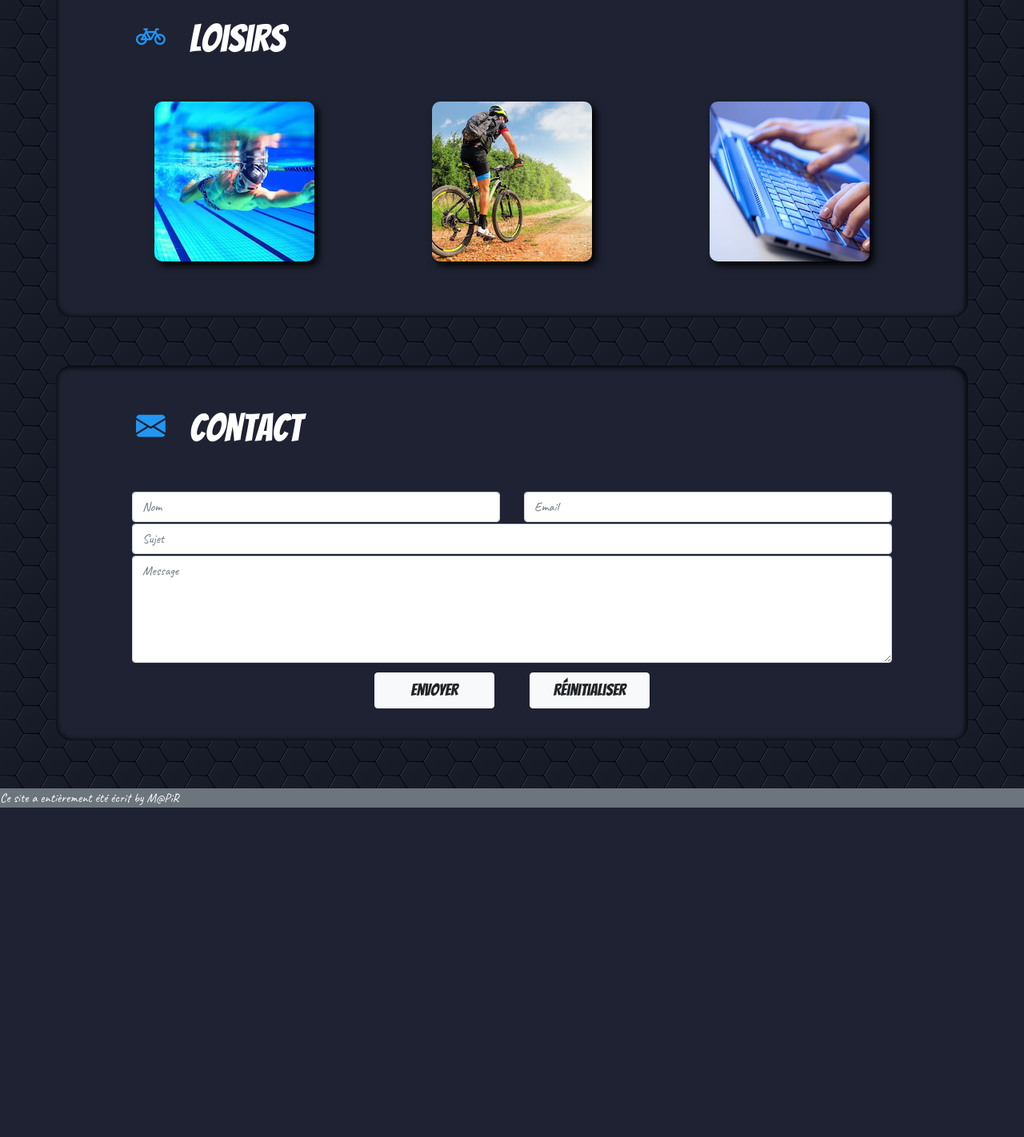
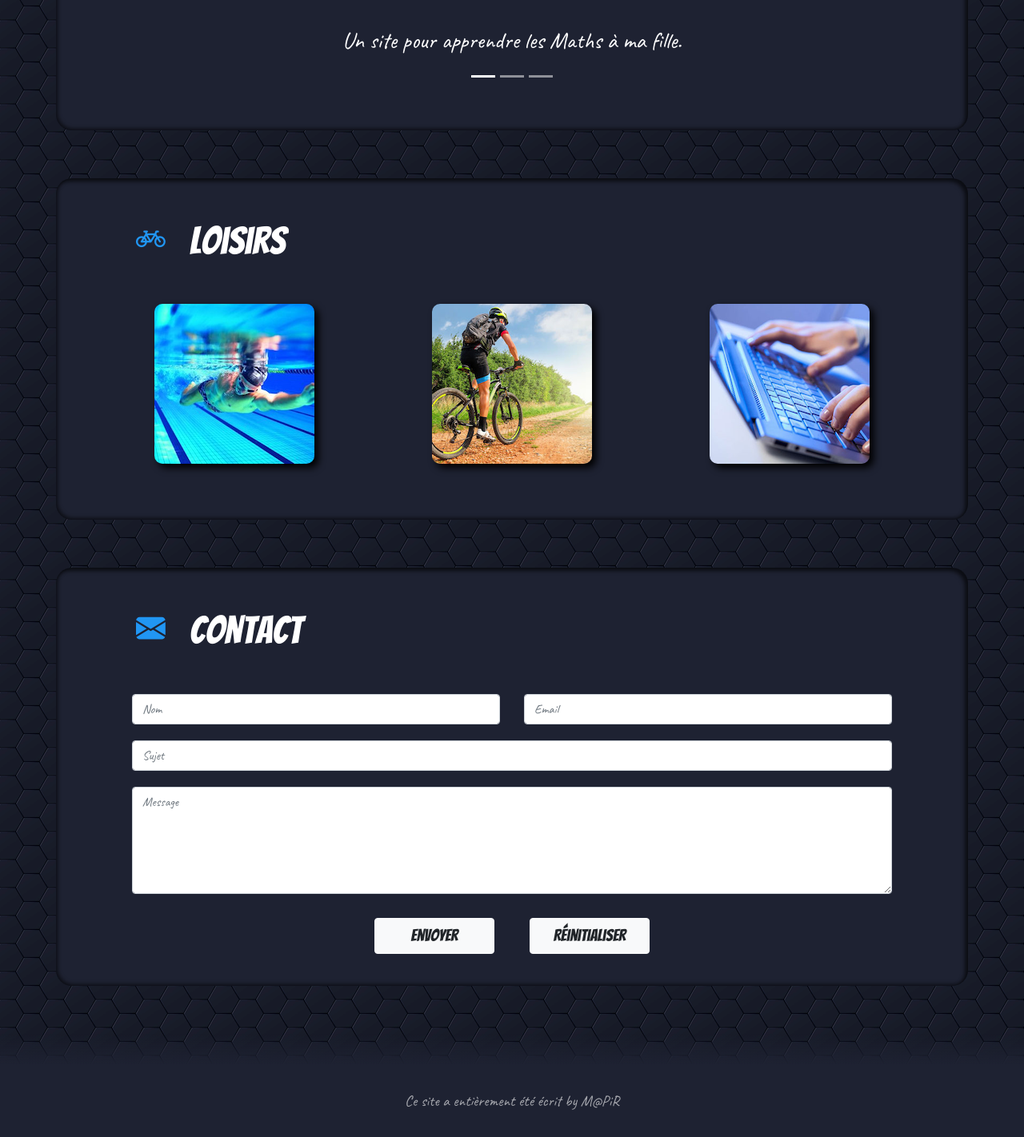
Before and after one commit to Mapir08/CV, a PHP site: page / in a window 1280 px wide. Shown: the part 4350-5772 px from the top of the page at 80% size. Before the commit the page ends 5360 px from the top, so only its background shows below. Run offline with PHP 8.4, Linux system fonts and the light colour scheme; some libraries are stand-ins or nearby versions.

Commit message:
save nav footer portfolio

```diff
--- a/index.html
+++ b/index.html
@@ -17,7 +17,7 @@
   <script src="public/js/script.js"></script>
 </head>
   <body>
-    <header class="container-fluid">
+    <header id="header" class="container-fluid">
       <div class="container-fluid background bg"></div>
       <div class="row">
         <div class="profile-picture col-md-5">
@@ -32,8 +32,20 @@
 
     </header>
 
-    <nav class="container-fluid bg-secondary">
-      navivagion
+    <nav class="navbar navbar-expand-md">
+      <a href="#header" class="navbar-brand">M@PiR</a>
+      <button class="navbar-toggler" type="button" data-toggle="collapse" data-target="#monMenu" aria-controls="navbarContent">
+        <span class="bi bi-list"></span>
+      </button>
+      <div id="monMenu" class="collapse navbar-collapse">
+        <ul class="navbar-nav">
+          <li class="nav-item"><a href="#connaissance" class="nav-link active">Connaissances</a></li>
+          <li class="nav-item"><a href="#diplome" class="nav-link">Diplomes</a></li>
+          <li class="nav-item"><a href="#experience" class="nav-link">Expériences</a></li>
+          <li class="nav-item"><a href="#portfolio" class="nav-link">Portfolio</a></li>
+          <li class="nav-item"><a href="#loisir" class="nav-link">Loisirs</a></li>
+        </ul>
+      </div>
     </nav>
 
     <section id="connaissance" class="container bg">
@@ -194,23 +206,17 @@
           <li type="button" data-target="#portfolio-carousel" data-slide-to="0" class="active"></li>
           <li type="button" data-target="#portfolio-carousel" data-slide-to="1"></li>
           <li type="button" data-target="#portfolio-carousel" data-slide-to="2"></li>
-          <li type="button" data-target="#portfolio-carousel" data-slide-to="3"></li>
-          <li type="button" data-target="#portfolio-carousel" data-slide-to="4"></li>
         </ol>
         <div class="carousel-inner">
-          <div class="carousel-item active"><img src="public/img/folio1.png" class="d-block w-100"><div class="carousel-caption"><p>Site de traveling, créé avec Udemy.</p></div></div>
-          <div class="carousel-item"><img src="public/img/folio2.png" class="d-block w-100"><div class="carousel-caption"><p>Un site pour apprendre les Maths à ma fille.</p></div></div>
-          <div class="carousel-item"><img src="public/img/folio3.png" class="d-block w-100"><div class="carousel-caption"><p>Un questionnaire pour l'embauche dans mon entreprise actuel.</p></div></div>
+          <div class="carousel-item active"><img src="public/img/folio2.png" class="d-block w-100"><div class="carousel-caption"><p>Un site pour apprendre les Maths à ma fille.</p></div></div>
+          <div class="carousel-item"><img src="public/img/folio3.png" class="d-block w-100"><div class="carousel-caption"><p>Un questionnaire pour l'embauche dans mon entreprise actuelle.</p></div></div>
           <div class="carousel-item"><img src="public/img/folio4.png" class="d-block w-100"><div class="carousel-caption"><p>Une création Javascript, avec Udemy.</p></div></div>
-          <div class="carousel-item"><img src="public/img/folio5.png" class="d-block w-100"><div class="carousel-caption"><p>Fait avec Udemy.</p></div></div>
         </div>
         <a class="carousel-control-prev" href="#portfolio-carousel" role="button" data-slide="prev">
-          <span class="carousel-control-prev-icon" aria-hidden="true"></span>
-          <span class="sr-only">Previous</span>
+          <span class="bi bi-chevron-compact-left" aria-hidden="true"></span>
         </a>
         <a class="carousel-control-next" href="#portfolio-carousel" role="button" data-slide="next">
-          <span class="carousel-control-next-icon" aria-hidden="true"></span>
-          <span class="sr-only">Next</span>
+          <span class="bi bi-chevron-compact-right" aria-hidden="true"></span>
         </a>
       </div>
     </section>
@@ -232,8 +238,8 @@
       </div>
       <form>
         <div class="row">
-          <div class="col-6"><input name="name" id="name" placeholder="Nom" type="text" class="form-control"></div>
-          <div class="col-6"><input name="email" id="email" placeholder="Email" type="email" class="form-control"></div>
+          <div class="col-md-6"><input name="name" id="name" placeholder="Nom" type="text" class="form-control"></div>
+          <div class="col-md-6"><input name="email" id="email" placeholder="Email" type="email" class="form-control"></div>
         </div>
         <div class="col-12"><input name="sujet" id="sujet" placeholder="Sujet" type="text" class="form-control"></div>
         <div class="col-12"><textarea name="message" id="message" placeholder="Message" cols="80" rows="5" class="form-control"></textarea></div>
@@ -242,9 +248,9 @@
       </form>
     </section>
 
-    <footer class="container-fluid bg-secondary">
-      Ce site a entièrement été écrit
-      by M@PiR
+    <footer class="container-fluid bg-end">
+      <p>Ce site a entièrement été écrit
+      by M@PiR</p>
     </footer>
   </body>
 </html>
--- a/public/js/script.js
+++ b/public/js/script.js
@@ -1,5 +1,7 @@
-$(function(){
-  let $trainingChoix = $('#training ul').children('li');
+$(function(){ // Pour les acction au chargement de la page
+
+  // Pour le développer dans la section training
+  let $trainingChoix = $('#diplome ul').children('li');
   let heightOpened = '190px';
   let heightClosed = '70px';
   let indexTraining = -1;
@@ -8,7 +10,6 @@ $(function(){
     choixTraining();
   };
 
-  // Pour le développer dans la section training
   let choixTraining = function(){
     $trainingChoix.children('.training-heading').click(function(){
       let newIndexTraining = $(this).parent().index();
@@ -43,4 +44,23 @@ $(function(){
 
   init();
 
+  // Effet déroulement lors du clik navbar
+  $('.navbar a').on('click', function(event){
+    event.preventDefault();
+    let hash = this.hash;
+    $('html').animate({scrollTop: $(hash).offset().top}, 400, function(){window.location.hash = hash;});
+  });
+
+  // Au scoll le menu descend
+  let $nav = $('.navbar');
+
+  $(window).on('scroll', function(event){
+    if(scrollY > 535){
+      $nav.addClass('fixed-top scroll');
+    }else{
+      $nav.removeClass('fixed-top scroll');
+    }
+    console.log(scrollY);
+  });
+
 });
--- a/sass/component/_contact.scss
+++ b/sass/component/_contact.scss
@@ -3,8 +3,8 @@
     text-align: center;
     padding-left: 30px;
     padding-right: 30px;
-    .col-12, .col-6{
-      margin-bottom: 2px;
+    .col-12, .col-md-6{
+      margin-bottom: 20px;
     }
     button{
       margin: 10px 20px 0 20px;
--- a/sass/component/_footer.scss
+++ b/sass/component/_footer.scss
@@ -0,0 +1,13 @@
+footer{
+  text-align: center;
+  font-size: 1.2rem;
+  p{
+    padding-top:70px;
+    padding-bottom: 30px;
+    margin:0;
+    opacity: .6;
+  }
+}
+.bg-end{
+  background: linear-gradient(to top, $primaryColor 70%, rgba(0,0,0,0))
+}
--- a/sass/component/_header.scss
+++ b/sass/component/_header.scss
@@ -1,5 +1,8 @@
 header{
   position:relative;
+  .bg{
+    background: linear-gradient(to bottom, $primaryColor 90%, rgba(0,0,0,0))
+  }
   .heading{
     padding-right: 100px;
     align-self: center;
@@ -12,7 +15,7 @@ header{
   }
   .img{
     float:right;
-    margin: 100px 0 100px 0;
+    margin: 100px 0 130px 0;
     width: 300px;
     height: 300px;
     border-radius: $rounded;
@@ -53,7 +56,7 @@ header{
     float: none;
     height: 250px;
     width: 250px;
-    margin-top: 100px;
+    margin-top: 130px;
     margin-bottom: 10px;
     background-image: url('../img/me250x250.png');
     &::before, &::after{
@@ -69,6 +72,9 @@ header{
     .heading{
       padding-right: 0;
       padding-left: 0;
+      a{
+        margin-bottom: 50px;
+      }
     }
   }
 }
--- a/sass/component/_portfolio.scss
+++ b/sass/component/_portfolio.scss
@@ -1,8 +1,32 @@
 #portfolio{
-  &-carousel{
-    padding:0  30px 100px 30px;
+  .carousel{
+    padding:0  30px 30px;
     &-caption{
-      margin-top:50px;
+      position:relative !important;
+      right:0;
+      left:0;
+      padding-bottom:0;
+      padding-top: 50px;
+      p{
+        margin-bottom: 0;
+        padding-bottom: 0;
+      }
     }
   }
+  .bi-chevron-compact-left, .bi-chevron-compact-right{
+    color: $tagColor;
+    font-size: 5rem;
+  }
 }
+
+@media screen and (max-width: 768px){
+  .bi-chevron-compact-left, .bi-chevron-compact-right{
+    font-size: 2rem !important;
+  }
+  .bi-chevron-compact-left{
+    padding-left: 10px;
+  }
+  .bi-chevron-compact-right{
+    padding-right: 10px;
+  }
+}
--- a/sass/main.scss
+++ b/sass/main.scss
@@ -5,6 +5,7 @@
 @import 'layout/section';
 
 @import 'component/header';
+@import 'component/nav';
 @import 'component/connaissance';
 @import 'component/diplome';
 @import 'component/experience';
```
Also changed, not shown: sass/component/_nav.scss (added, +39 -0 lines), public/css/style.css, public/img/folio5.png (deleted), 1 other file.
